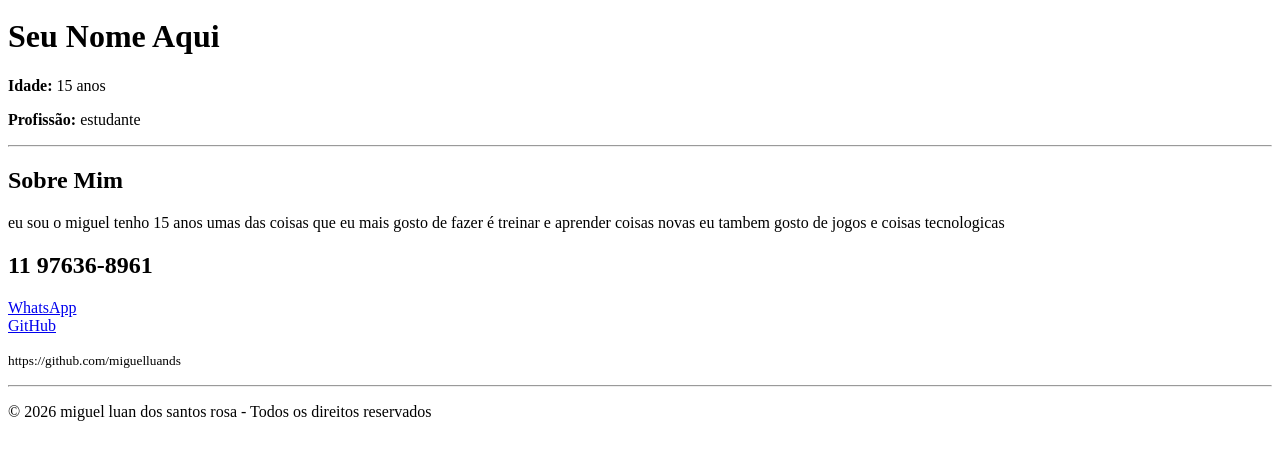
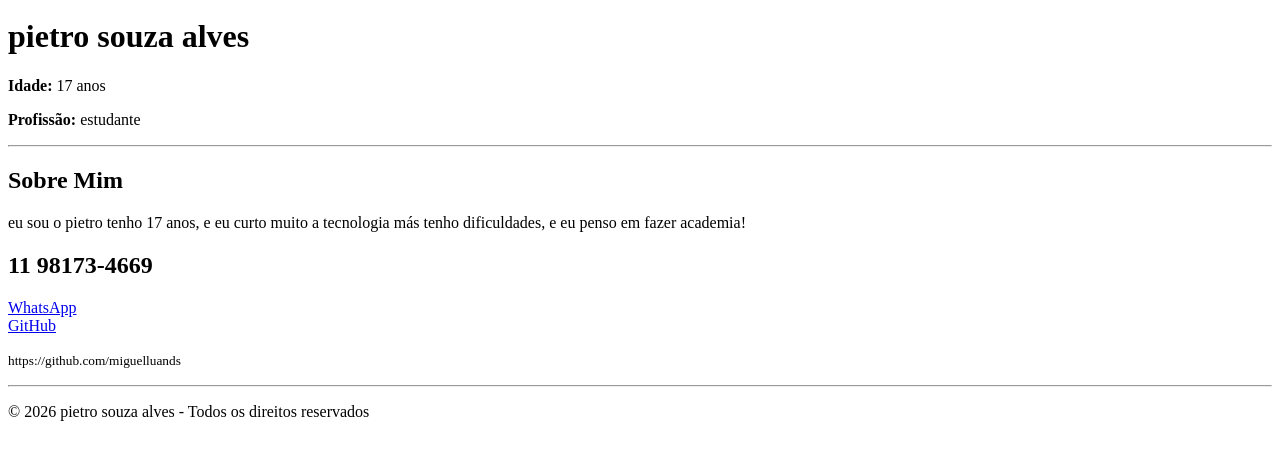
Before and after one commit to miguelluands/Tropa-do-gordao, a plain HTML site: page index.html in a window 1280 px wide. Shown: the part 29-488 px from the top of the page. Drawn offline with Linux system fonts and the light colour scheme.

Commit message:
Add files via upload

```diff
--- a/index.html
+++ b/index.html
@@ -9,8 +9,8 @@
     <!-- Cabeçalho -->
     <header>
         <img src="" alt="error" width="100">
-        <h1>Seu Nome Aqui</h1>
-        <p><strong>Idade:</strong> 15 anos</p>
+        <h1>pietro souza alves</h1>
+        <p><strong>Idade:</strong> 17 anos</p>
         <p><strong>Profissão:</strong> estudante</p>
         <hr>
     </header>
@@ -19,13 +19,13 @@
     <section>
         <h2>Sobre Mim</h2>
         <p>
-            eu sou o miguel tenho 15 anos umas das coisas que eu mais gosto de  fazer é treinar e aprender coisas novas eu tambem gosto de jogos e coisas tecnologicas
+            eu sou o pietro tenho 17 anos, e eu curto muito a tecnologia más tenho dificuldades, e eu penso em fazer academia!
         </p>
     </section>
 
     <!-- Contato -->
     <section>
-        <h2>11 97636-8961</h2>
+        <h2>11 98173-4669</h2>
         <p>
              <a href="https://wa.me/5511999999999" target="_blank">WhatsApp</a><br>
              <a href="https://github.com/seuusuario" target="_blank">GitHub</a>
@@ -36,7 +36,7 @@
     <!-- Rodapé -->
     <footer>
         <hr>
-        <p>&copy; 2026 miguel luan dos santos rosa - Todos os direitos reservados</p>
+        <p>&copy; 2026 pietro souza alves - Todos os direitos reservados</p>
     </footer>
 
 </body>
```
